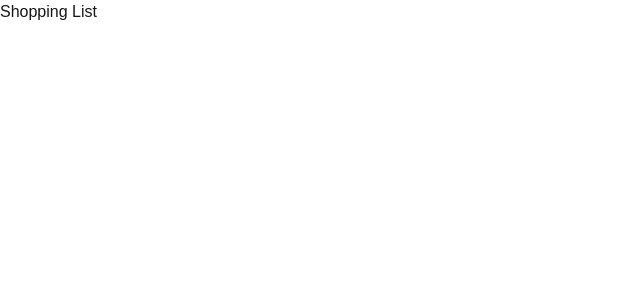
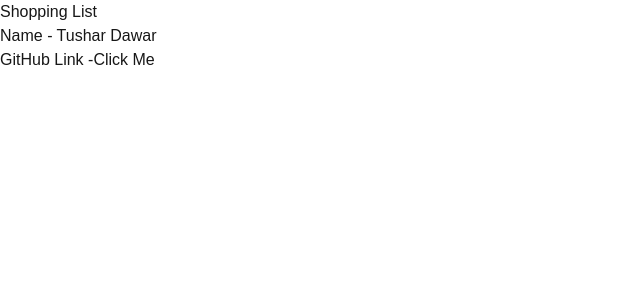
Before and after one commit to Tdawar/cprg306-assignments, a Next.js app: page /week-2 in a window 1280 px wide. Shown: the top 300 px of the page, without its empty margins (0-640 px from the left). Built offline with nearby package versions, Linux system fonts and the light colour scheme.

Commit message:
Render student-info

```diff
--- a/app/week-2/page.js
+++ b/app/week-2/page.js
@@ -1,7 +1,10 @@
+import StudentInfo from "./student-info";
+
 export default function Page() {
   return (
     <main>
       <h1>Shopping List</h1>
+      <StudentInfo />
     </main>
   );
 }
--- a/app/week-2/student-Info.js
+++ b/app/week-2/student-Info.js
@@ -5,8 +5,10 @@ export default function StudentInfo() {
     <main>
       <h1>Name - Tushar Dawar</h1>
       <h3>
-        GitHub Link
-        <Link href="https://github.com/tushardawar/cprg306-assignments"></Link>
+        GitHub Link -
+        <Link href="https://github.com/Tdawar/cprg306-assignments.git">
+        Click Me
+        </Link>
       </h3>
     </main>
   );
```
